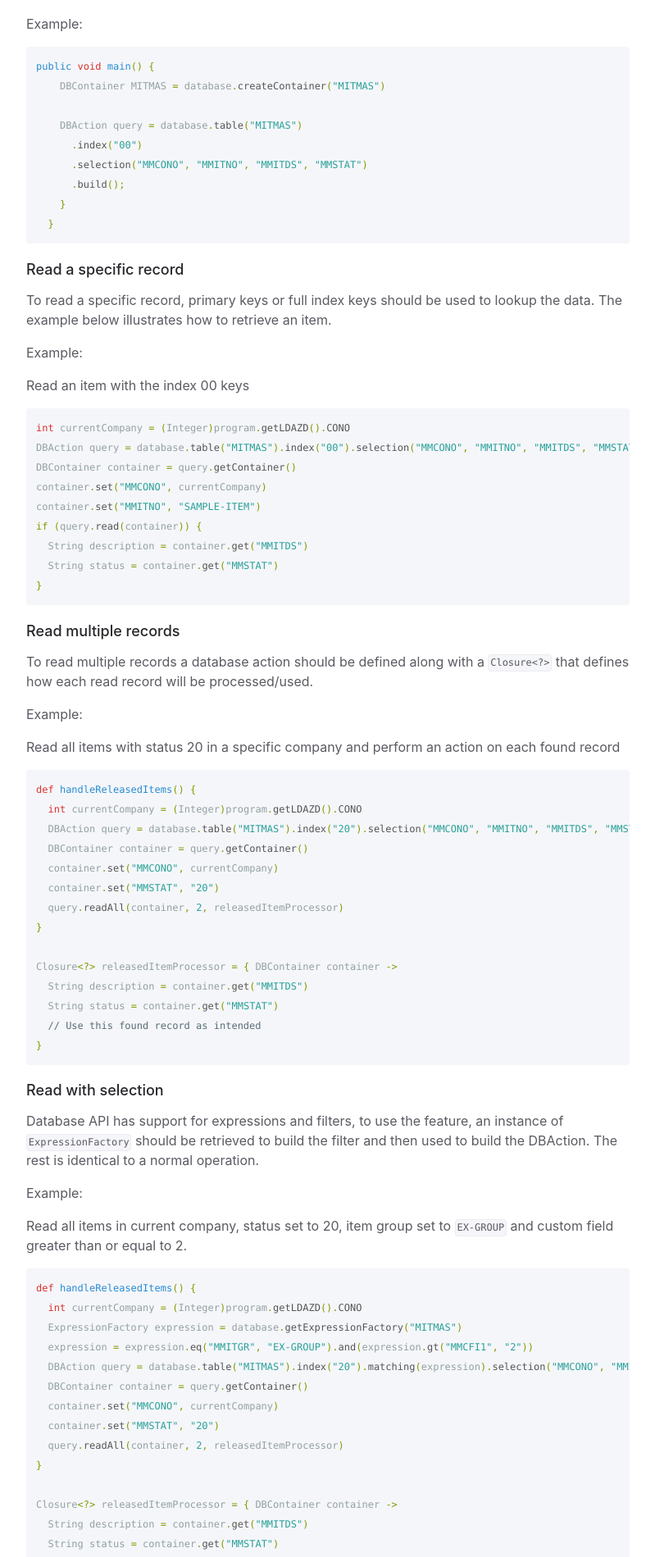
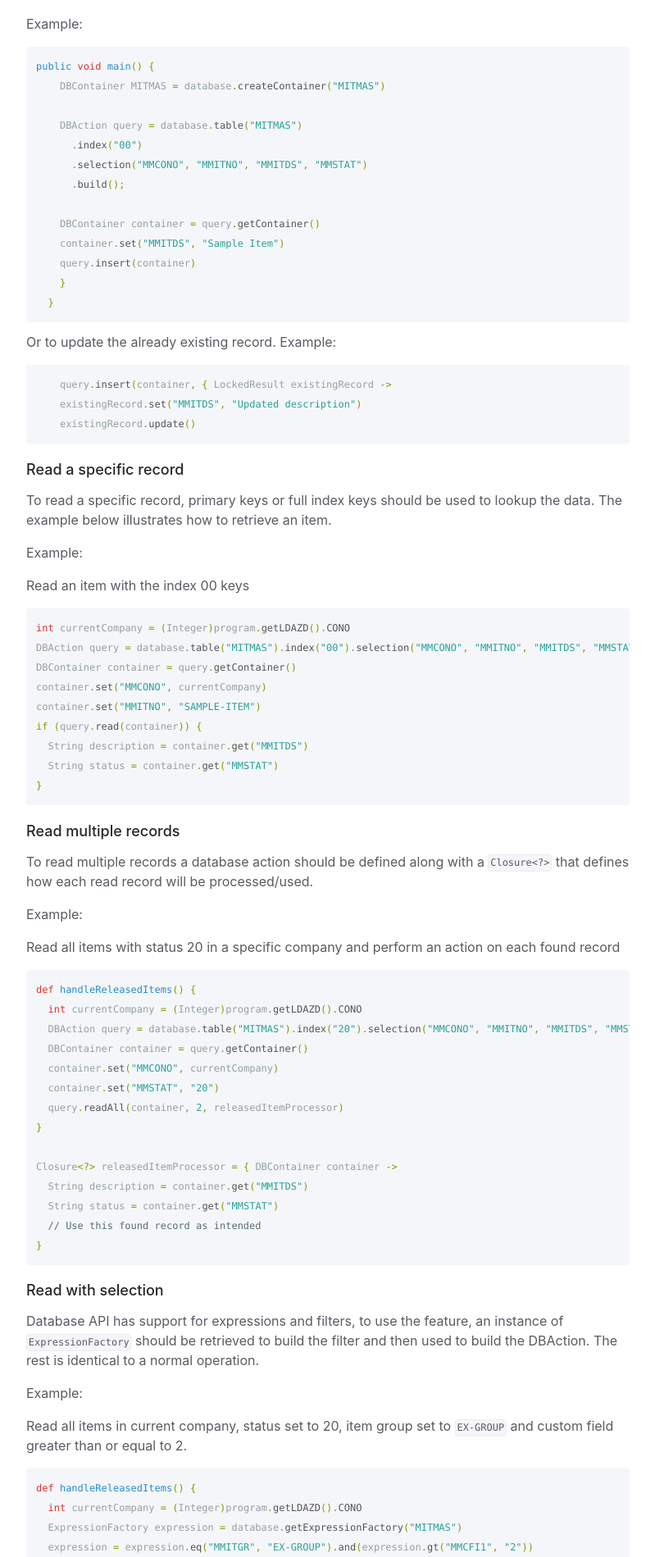
Before and after one commit to infor-cloud/xtendm3, a Jekyll site: the page built from docs/documentation/api-specification/database-api.md, in a window 1280 px wide. Shown: the part 1772-3671 px from the top of the page at 82% size, without its empty margins (372-1171 px from the left). Built offline with Jekyll 4.4.1, drawn with Linux system fonts in a browser that asks for light colours; some of the changed text lies outside the part shown.

Commit message:
Database - create a record example

````diff
--- a/docs/documentation/api-specification/database-api.md
+++ b/docs/documentation/api-specification/database-api.md
@@ -65,8 +65,19 @@ public void main() {
       .index("00")
       .selection("MMCONO", "MMITNO", "MMITDS", "MMSTAT")
       .build();
+
+    DBContainer container = query.getContainer()
+    container.set("MMITDS", "Sample Item")
+    query.insert(container)
     }
   }
+```
+Or to update the already existing record.
+Example:
+```groovy
+    query.insert(container, { LockedResult existingRecord ->
+    existingRecord.set("MMITDS", "Updated description")
+    existingRecord.update()
 ```
 
 
````
